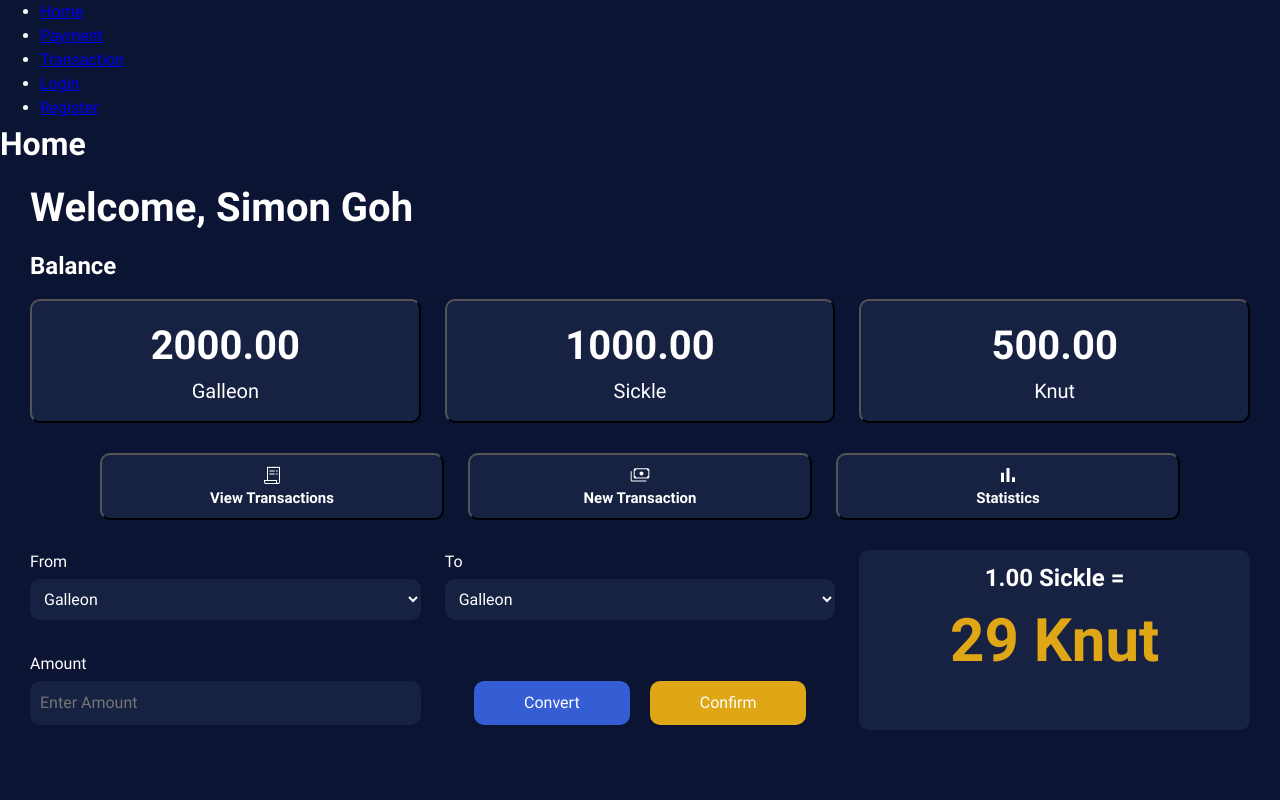
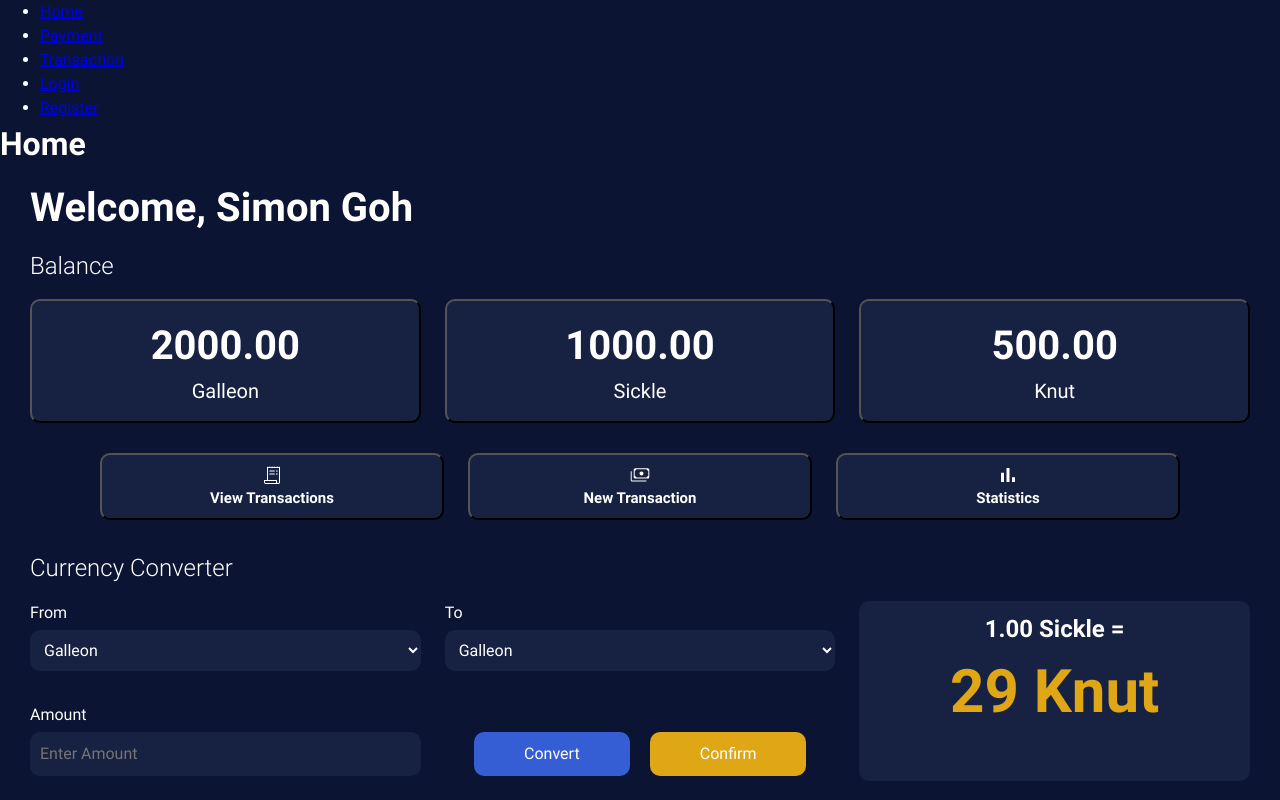
Before and after one commit to BuzzOffer/E-Gringotts-Frontend, a React (Vite) app: page / in a window 1280 px wide. Built offline with nearby package versions, Linux system fonts and the light colour scheme.

Commit message:
section message added and styled

```diff
--- a/src/pages/Home/home.css
+++ b/src/pages/Home/home.css
@@ -46,6 +46,7 @@
 
 #sectionMessage {
     margin: 10px 30px;
+    font-weight: lighter;
 }
 
 #currencyDropDown {
--- a/src/pages/Home/index.jsx
+++ b/src/pages/Home/index.jsx
@@ -16,6 +16,7 @@ export default function Home(){
             <h2 id="sectionMessage">Balance</h2>
             <Balance />
             <NavButtons />
+            <h2 id="sectionMessage">Currency Converter</h2>
             <div className="currencyConverter">
                 <FromMenu />
                 <ToMenu />
```
